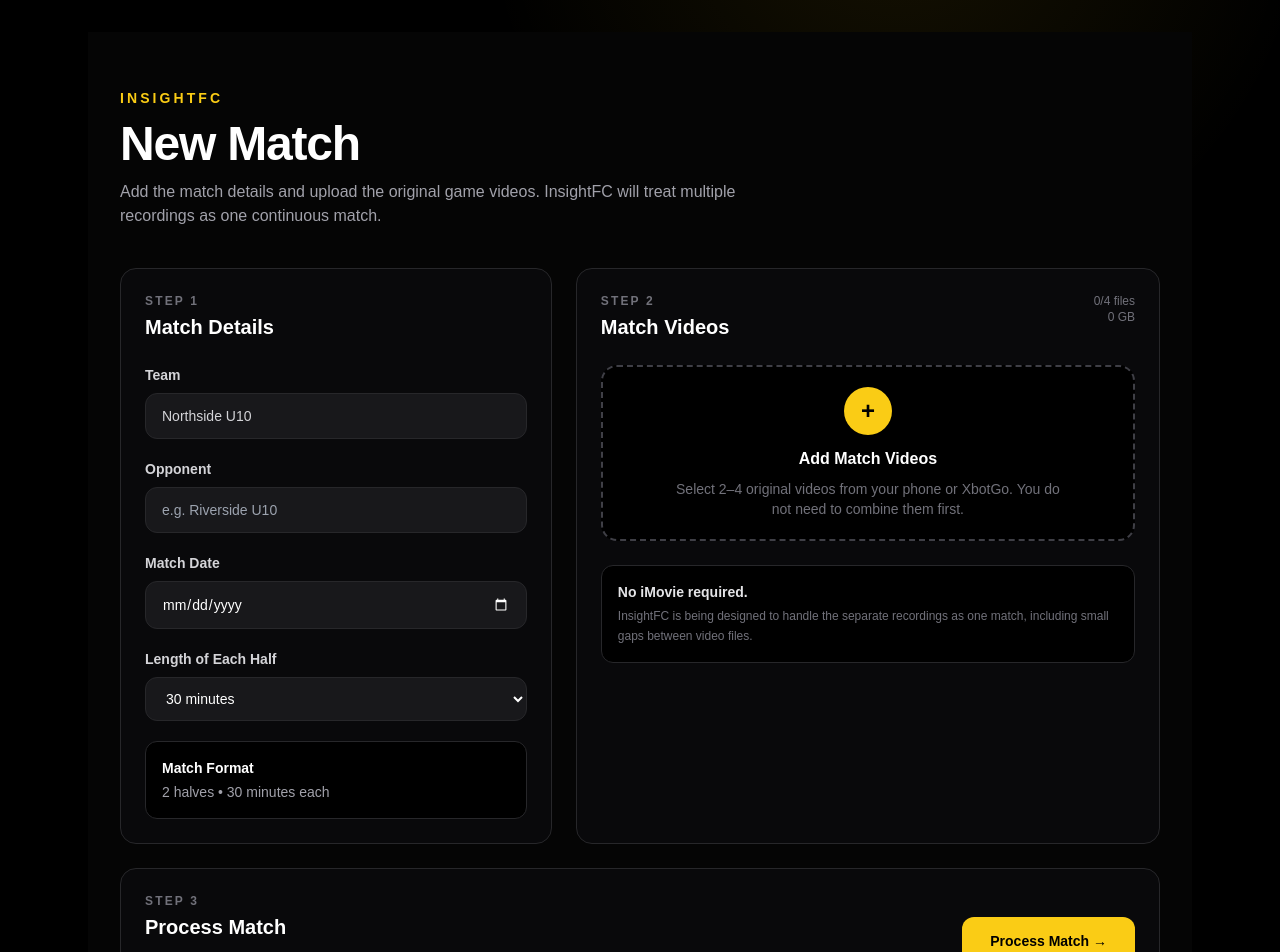
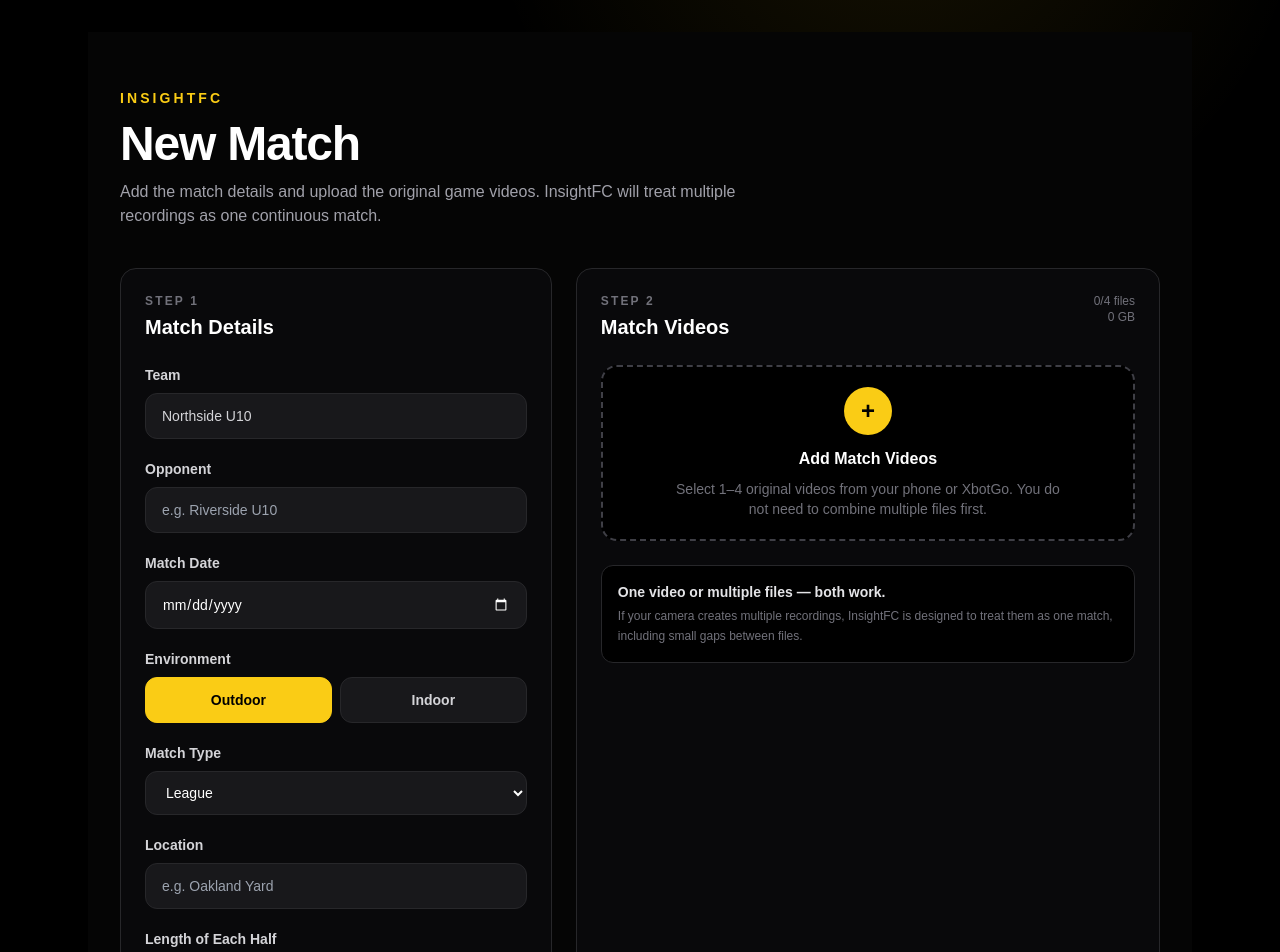
Before and after one commit to Jkidd173/insightfc, a Next.js app: page /upload in a window 1280 px wide. Shown: the top 952 px of the page. Built offline with nearby package versions, Linux system fonts and the light colour scheme.

Commit message:
Add environment and match type state management

```diff
--- a/app/upload/page.tsx
+++ b/app/upload/page.tsx
@@ -11,6 +11,9 @@ type VideoPart = {
 export default function UploadMatchPage() {
   const [opponent, setOpponent] = useState("");
   const [matchDate, setMatchDate] = useState("");
+  const [environment, setEnvironment] = useState("Outdoor");
+  const [matchType, setMatchType] = useState("League");
+  const [location, setLocation] = useState("");
   const [halfLength, setHalfLength] = useState("30");
   const [videos, setVideos] = useState<VideoPart[]>([]);
   const [message, setMessage] = useState("");
@@ -48,7 +51,9 @@ export default function UploadMatchPage() {
   }
 
   function removeVideo(id: string) {
-    setVideos((current) => current.filter((video) => video.id !== id));
+    setVideos((current) =>
+      current.filter((video) => video.id !== id)
+    );
     setMessage("");
   }
 
@@ -87,11 +92,17 @@ export default function UploadMatchPage() {
       return;
     }
 
-    if (videos.length < 2) {
-      setMessage("Upload at least 2 match video files.");
+    if (!location.trim()) {
+      setMessage("Enter the match location.");
       return;
     }
 
+    if (videos.length < 1) {
+      setMessage("Upload at least 1 match video.");
+      return;
+    }
+
+    if (videos.length > 1) {
       const hasFirstHalf = videos.some(
         (video) => video.half === "First Half"
       );
@@ -104,6 +115,7 @@ export default function UploadMatchPage() {
           "Assign at least one video to the First Half and one to the Second Half."
         );
         return;
+      }
     }
 
     setMessage(
@@ -135,7 +147,9 @@ export default function UploadMatchPage() {
               <div className="text-xs font-bold uppercase tracking-[0.18em] text-zinc-500">
                 Step 1
               </div>
-              <h2 className="mt-1 text-xl font-bold">Match Details</h2>
+              <h2 className="mt-1 text-xl font-bold">
+                Match Details
+              </h2>
             </div>
 
             <div className="space-y-5">
@@ -154,7 +168,9 @@ export default function UploadMatchPage() {
                 </span>
                 <input
                   value={opponent}
-                  onChange={(event) => setOpponent(event.target.value)}
+                  onChange={(event) =>
+                    setOpponent(event.target.value)
+                  }
                   placeholder="e.g. Riverside U10"
                   className="w-full rounded-xl border border-zinc-800 bg-zinc-900 px-4 py-3 text-sm outline-none transition focus:border-yellow-400"
                 />
@@ -167,7 +183,63 @@ export default function UploadMatchPage() {
                 <input
                   type="date"
                   value={matchDate}
-                  onChange={(event) => setMatchDate(event.target.value)}
+                  onChange={(event) =>
+                    setMatchDate(event.target.value)
+                  }
+                  className="w-full rounded-xl border border-zinc-800 bg-zinc-900 px-4 py-3 text-sm outline-none transition focus:border-yellow-400"
+                />
+              </label>
+
+              <div>
+                <span className="mb-2 block text-sm font-semibold text-zinc-300">
+                  Environment
+                </span>
+
+                <div className="grid grid-cols-2 gap-2">
+                  {["Outdoor", "Indoor"].map((option) => (
+                    <button
+                      key={option}
+                      type="button"
+                      onClick={() => setEnvironment(option)}
+                      className={`rounded-xl border px-4 py-3 text-sm font-bold transition ${
+                        environment === option
+                          ? "border-yellow-400 bg-yellow-400 text-black"
+                          : "border-zinc-800 bg-zinc-900 text-zinc-300 hover:border-zinc-600"
+                      }`}
+                    >
+                      {option}
+                    </button>
+                  ))}
+                </div>
+              </div>
+
+              <label className="block">
+                <span className="mb-2 block text-sm font-semibold text-zinc-300">
+                  Match Type
+                </span>
+                <select
+                  value={matchType}
+                  onChange={(event) =>
+                    setMatchType(event.target.value)
+                  }
+                  className="w-full rounded-xl border border-zinc-800 bg-zinc-900 px-4 py-3 text-sm outline-none transition focus:border-yellow-400"
+                >
+                  <option value="League">League</option>
+                  <option value="Tournament">Tournament</option>
+                  <option value="Scrimmage">Scrimmage</option>
+                </select>
+              </label>
+
+              <label className="block">
+                <span className="mb-2 block text-sm font-semibold text-zinc-300">
+                  Location
+                </span>
+                <input
+                  value={location}
+                  onChange={(event) =>
+                    setLocation(event.target.value)
+                  }
+                  placeholder="e.g. Oakland Yard"
                   className="w-full rounded-xl border border-zinc-800 bg-zinc-900 px-4 py-3 text-sm outline-none transition focus:border-yellow-400"
                 />
               </label>
@@ -178,7 +250,9 @@ export default function UploadMatchPage() {
                 </span>
                 <select
                   value={halfLength}
-                  onChange={(event) => setHalfLength(event.target.value)}
+                  onChange={(event) =>
+                    setHalfLength(event.target.value)
+                  }
                   className="w-full rounded-xl border border-zinc-800 bg-zinc-900 px-4 py-3 text-sm outline-none transition focus:border-yellow-400"
                 >
                   <option value="20">20 minutes</option>
@@ -191,9 +265,14 @@ export default function UploadMatchPage() {
               </label>
 
               <div className="rounded-xl border border-zinc-800 bg-black p-4">
-                <div className="text-sm font-semibold">Match Format</div>
+                <div className="text-sm font-semibold">
+                  Match Format
+                </div>
                 <div className="mt-1 text-sm text-zinc-400">
                   2 halves • {halfLength} minutes each
+                </div>
+                <div className="mt-1 text-xs text-zinc-500">
+                  {environment} • {matchType}
                 </div>
               </div>
             </div>
@@ -205,7 +284,9 @@ export default function UploadMatchPage() {
                 <div className="text-xs font-bold uppercase tracking-[0.18em] text-zinc-500">
                   Step 2
                 </div>
-                <h2 className="mt-1 text-xl font-bold">Match Videos</h2>
+                <h2 className="mt-1 text-xl font-bold">
+                  Match Videos
+                </h2>
               </div>
 
               <div className="text-right text-xs text-zinc-500">
@@ -222,8 +303,8 @@ export default function UploadMatchPage() {
               <div className="font-bold">Add Match Videos</div>
 
               <div className="mt-2 max-w-sm text-sm leading-5 text-zinc-500">
-                Select 2–4 original videos from your phone or XbotGo.
-                You do not need to combine them first.
+                Select 1–4 original videos from your phone or XbotGo.
+                You do not need to combine multiple files first.
               </div>
 
               <input
@@ -259,11 +340,17 @@ export default function UploadMatchPage() {
                           {video.file.name}
                         </div>
                         <div className="mt-1 text-xs text-zinc-500">
-                          {(video.file.size / 1024 / 1024).toFixed(0)} MB
+                          {(
+                            video.file.size /
+                            1024 /
+                            1024
+                          ).toFixed(0)}{" "}
+                          MB
                         </div>
                       </div>
 
                       <button
+                        type="button"
                         onClick={() => removeVideo(video.id)}
                         className="text-xs font-semibold text-zinc-500 hover:text-white"
                       >
@@ -271,6 +358,7 @@ export default function UploadMatchPage() {
                       </button>
                     </div>
 
+                    {videos.length > 1 && (
                       <div className="mt-4 flex flex-wrap items-center gap-2">
                         <select
                           value={video.half}
@@ -289,6 +377,7 @@ export default function UploadMatchPage() {
                         </select>
 
                         <button
+                          type="button"
                           onClick={() => moveVideo(index, -1)}
                           disabled={index === 0}
                           className="rounded-lg border border-zinc-700 px-3 py-2 text-xs font-semibold disabled:opacity-30"
@@ -297,6 +386,7 @@ export default function UploadMatchPage() {
                         </button>
 
                         <button
+                          type="button"
                           onClick={() => moveVideo(index, 1)}
                           disabled={index === videos.length - 1}
                           className="rounded-lg border border-zinc-700 px-3 py-2 text-xs font-semibold disabled:opacity-30"
@@ -304,6 +394,7 @@ export default function UploadMatchPage() {
                           Move Down
                         </button>
                       </div>
+                    )}
                   </div>
                 ))}
               </div>
@@ -311,11 +402,12 @@ export default function UploadMatchPage() {
 
             <div className="mt-6 rounded-xl border border-zinc-800 bg-black p-4">
               <div className="text-sm font-semibold text-zinc-200">
-                No iMovie required.
+                One video or multiple files — both work.
               </div>
               <p className="mt-1 text-xs leading-5 text-zinc-500">
-                InsightFC is being designed to handle the separate recordings
-                as one match, including small gaps between video files.
+                If your camera creates multiple recordings, InsightFC is
+                designed to treat them as one match, including small gaps
+                between files.
               </p>
             </div>
           </section>
@@ -327,15 +419,17 @@ export default function UploadMatchPage() {
               <div className="text-xs font-bold uppercase tracking-[0.18em] text-zinc-500">
                 Step 3
               </div>
-              <h2 className="mt-1 text-xl font-bold">Process Match</h2>
+              <h2 className="mt-1 text-xl font-bold">
+                Process Match
+              </h2>
               <p className="mt-2 max-w-2xl text-sm text-zinc-400">
-                Once connected to the analysis engine, InsightFC will process
-                these videos into player actions, stats, timestamps, and match
-                clips.
+                InsightFC will process the match into player actions,
+                stats, timestamps, and video clips.
               </p>
             </div>
 
             <button
+              type="button"
               onClick={processMatch}
               className="shrink-0 rounded-xl bg-yellow-400 px-7 py-3.5 text-sm font-black text-black transition hover:bg-yellow-300"
             >
```
Lines whose indentation alone changed are shown as unchanged.
